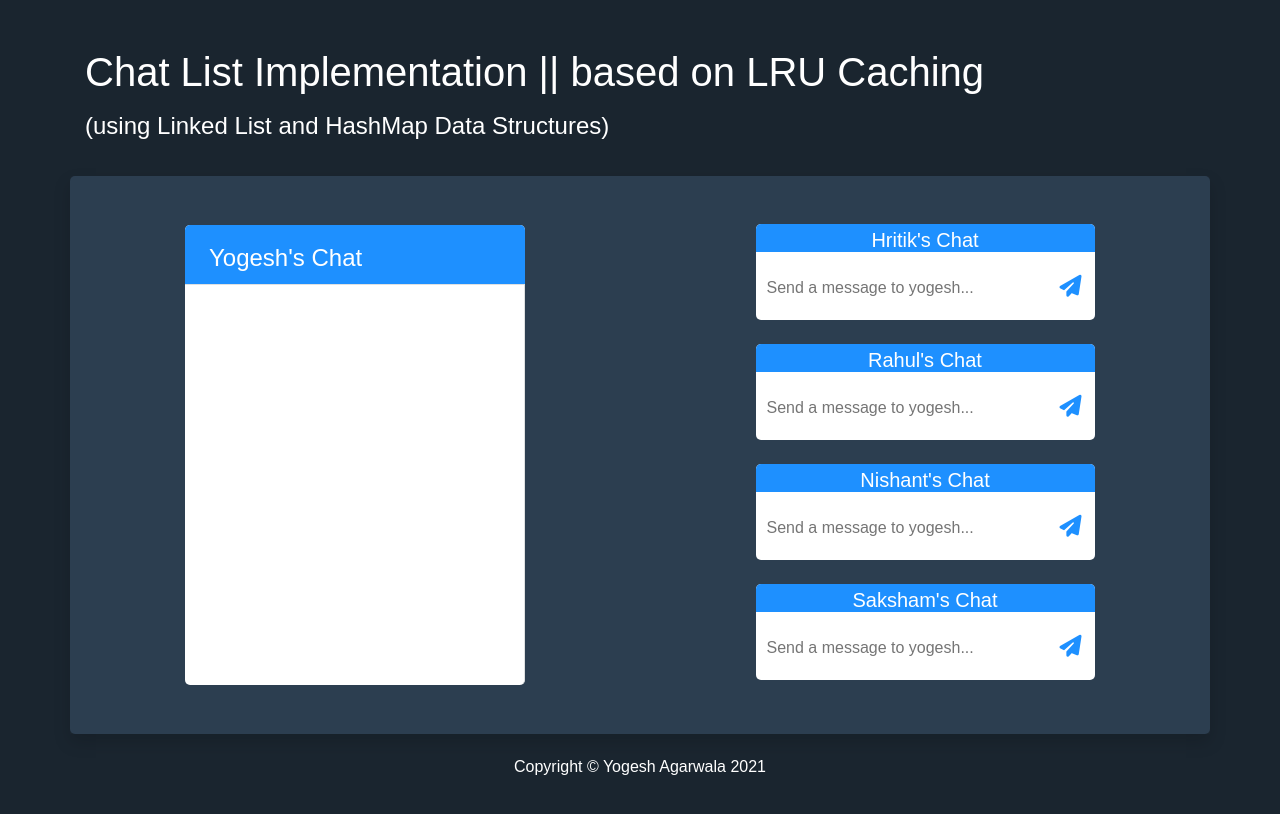
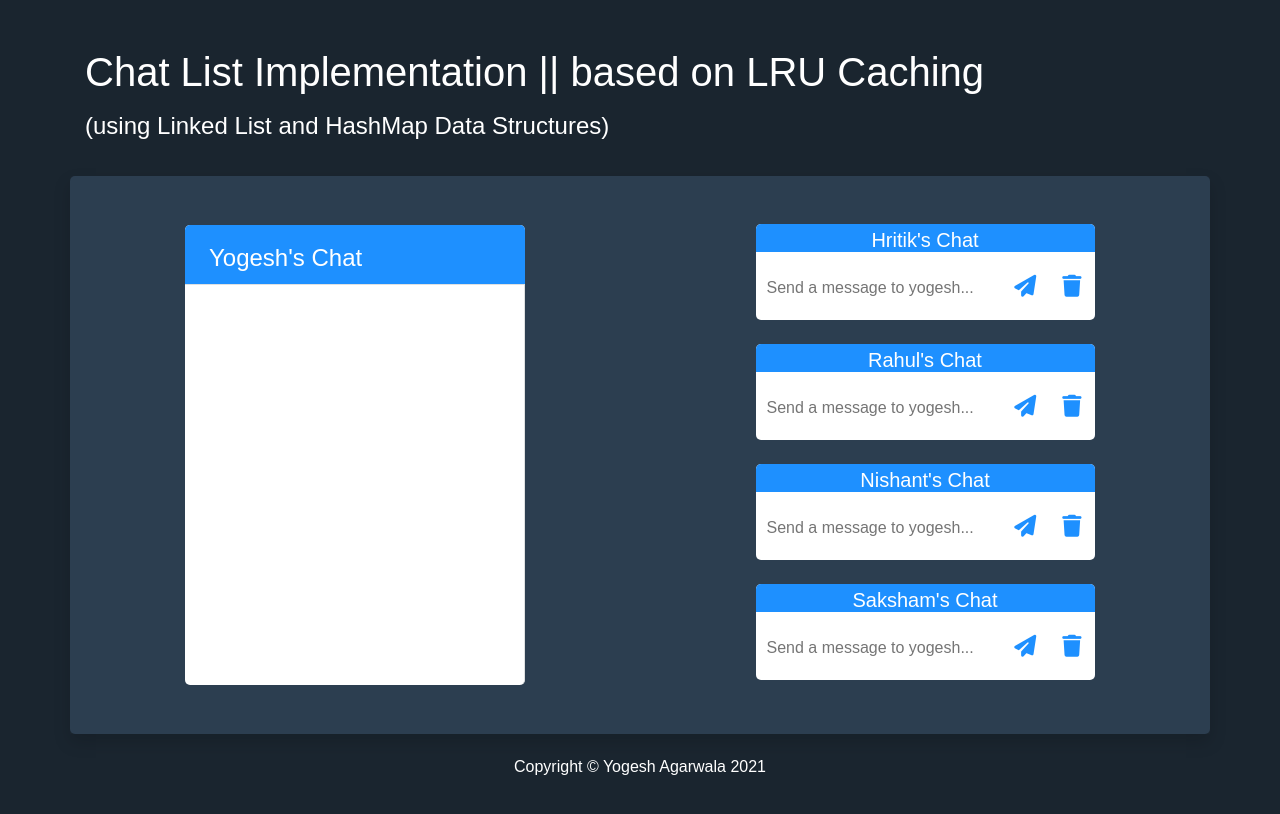
Before and after one commit to yogeshiitm/LRUcache-chatlist, a plain HTML site: page index.html in a window 1280 px wide. Drawn offline with nearby package versions, Linux system fonts and the light colour scheme.

Commit message:
delete option

```diff
--- a/index.html
+++ b/index.html
@@ -28,164 +28,126 @@
 </head>
 
 <body>
-    <!-- <nav class="navbar navbar-light " style="font-size: 25px; font-family: sans-serif; background-color: whitesmoke;">
-
-        <img src="https://codingblocks.com/assets/images/cb/cblogo.png" width="124" height="45"
-            class="d-inline-block align-top" alt="">
-        Auto-Complete Widget
-    </nav> -->
-
     <div class="container mt-4">
 
-
-        <!-- <h1 class="py-4" style="text-align: left; color:white">Chat List Implementation - based on LRU Cache (Linked Lists)</h1> -->
-        <!-- <h1 class="py-4" style="text-align: left; color:white">Chat List Implementation || based on LRU Cache || using Linked Lists & hashmap</h1> -->
-        <h1 class="py-4" style="text-align: left; color:white">Chat List Implementation || based on LRU Caching<br><span style="font-size: x-large;"> (using Linked List and HashMap Data Structures)</span></h1>
+        <!-------------------------------- TITLE ---------------------------------->
+        <h1 class="py-4" style="text-align: left; color:white">Chat List Implementation || based on LRU Caching<br><span
+                style="font-size: x-large;"> (using Linked List and HashMap Data Structures)</span></h1>
 
 
-
+        <!--------------------------------- YOGESH'S (RECIEVER) CHAT --------------------------------->
         <div class="row shadow ">
             <div class="col-6 center py-4" style="border-radius:5px 0px 0px 5px; background-color: #2c3e50;">
                 <div class="ks-messenger">
                     <div class="ks-discussions">
-
+                        <!-------------------------------- HEADING ------------------------------------>
                         <div class="ks-header" style="background-color: dodgerblue;">
-                            <!-- <span class="col-4" style="text-align: center">
-                            <i class="fas fa-comments" style="color: dodgerblue"></i>
-                        </span>
-                        <span class="col-4" style="text-align: center">
-                            <i class="fas fa-video" style="color: dodgerblue"></i>
-                        </span>
-                        <span class="col-4" style="text-align: center">
-                            <i class="fas fa-stream" style="color: dodgerblue"></i>
-                        </span> -->
-
                             <h4 class="px-4 pt-3" style="text-align: center; color:white">Yogesh's Chat</h4>
                         </div>
-
-
-
+                        <!-------------------------------- CHAT LIST ---------------------------------->
                         <div class="ks-body ks-scrollable jspScrollable" data-auto-height=""
                             style="height: 400px; overflow-y: auto; padding: 0px; width: 339px;" tabindex="0">
-
                             <div class="jspContainer">
+                                <!-- the new message will be added in the below ul tag -->
                                 <div class="jspPane" style="padding: 0px; top: 0px; width: 339px;">
                                     <ul class="ks-items" id="chat-list">
                                     </ul>
-                                </div>
-                                <div class="jspVerticalBar">
-                                    <div class="jspCap jspCapTop"></div>
-                                    <div class="jspTrack" style="height: 100px;">
-                                        <div class="jspDrag">
-                                            <div class="jspDragTop"></div>
-                                            <div class="jspDragBottom"></div>
-                                        </div>
-                                    </div>
-                                    <div class="jspCap jspCapBottom"></div>
                                 </div>
                             </div>
                         </div>
                     </div>
                 </div>
-
             </div>
 
+
+            <!------------------------------------ SENDER'S CHAT ----------------------------------------->
             <div class="col-6 center2 py-5" style="border-radius:0px 5px 5px 0px; background-color: #2c3e50;">
-
                 <div class="ks-messenger mt-0">
-                    <!-- <div class="ks-discussions"> -->
-                        <div  class="mb-4"
-                            style="border-radius:5px; background-color:white;  height: 96px; width: 339px;" >
-                            <h4 class="px-4 pt-1" style="border-radius:5px 5px 0px 0px; font-size:20px; background-color: dodgerblue; text-align: center; color:white">Hritik's Chat</h4>
-
-                            <div class="center_input mt-3"style=" display: flex !important; ">
-                                <input type="text" placeholder="Send a message to yogesh..." id="contact_input"
-                                    style="background-color:white; outline:none;  border-radius: 5px;">
-                                <button class="btn" style="color: white; "
-                                    id="generate-step"><i style="color: dodgerblue;  font-size: 22px;" class="fas fa-paper-plane"></i></button>
-                            </div>
-
-                        </div>
-
-                        <div  class="mb-4"
-                            style="border-radius:5px; background-color:white;  height: 96px; width: 339px;" >
-                            <h4 class="px-4 pt-1" style="border-radius:5px 5px 0px 0px; font-size:20px; background-color: dodgerblue; text-align: center; color:white">Rahul's Chat</h4>
-
-                            <div class="center_input mt-3"style=" display: flex !important; ">
-                                <input type="text" placeholder="Send a message to yogesh..." id="contact_input"
-                                    style="background-color:white; outline:none;  border-radius: 5px;">
-                                <button class="btn" style="color: white; "
-                                    id="generate-step2"><i style="color: dodgerblue;  font-size: 22px;" class="fas fa-paper-plane"></i></button>
-                            </div>
-
-                        </div>
-
-                        <div  class="mb-4"
-                            style="border-radius:5px; background-color:white;  height: 96px; width: 339px;" >
-                            <h4 class="px-4 pt-1" style="border-radius:5px 5px 0px 0px; font-size:20px; background-color: dodgerblue; text-align: center; color:white">Nishant's Chat</h4>
-
-                            <div class="center_input mt-3"style=" display: flex !important; ">
-                                <input type="text" placeholder="Send a message to yogesh..." id="contact_input"
-                                    style="background-color:white; outline:none;  border-radius: 5px;">
-                                <button class="btn" style="color: white; "
-                                    id="generate-step3"><i style="color: dodgerblue;  font-size: 22px;" class="fas fa-paper-plane"></i></button>
-                            </div>
-
-                        </div>
-
-                        <div
-                            style="border-radius:5px; background-color:white;  height: 96px; width: 339px;" >
-                            <h4 class="px-4 pt-1" style="border-radius:5px 5px 0px 0px; font-size:20px; background-color: dodgerblue; text-align: center; color:white">Saksham's Chat</h4>
-
-                            <div class="center_input mt-3"style=" display: flex !important; ">
-                                <input type="text" placeholder="Send a message to yogesh..." id="contact_input"
-                                    style="background-color:white; outline:none;  border-radius: 5px;">
-                                <button class="btn" style="color: white; "
-                                    id="generate-step4"><i style="color: dodgerblue;  font-size: 22px;" class="fas fa-paper-plane"></i></button>
-                            </div>
-
-                        </div>
 
 
-                    <!-- </div> -->
+                    <!-------------------------------- SENDER-1 ---------------------------------->
+                    <div class="mb-4" style="border-radius:5px; background-color:white;  height: 96px; width: 339px;">
+                        <h4 class="px-4 pt-1"
+                            style="border-radius:5px 5px 0px 0px; font-size:20px; background-color: dodgerblue; text-align: center; color:white">
+                            Hritik's Chat</h4>
+                        <!---------- send button ------------>
+                        <div class="center_input mt-3" style="display: flex !important; ">
+                            <!-- temporarily made this readonly until i write code for DOM Manipulation-->
+                            <input type="text" readonly placeholder="Send a message to yogesh..." id="contact_input"
+                                style="background-color:white; outline:none;  border-radius: 5px;">
+                            <button class="btn" style="color: white; " id="send_message1"><i
+                                    style="color: dodgerblue;  font-size: 22px;"
+                                    class="fas fa-paper-plane"></i></button>
+                            <button class="btn" style="color: white; " id="delete_message1"><i
+                                    style="color: dodgerblue;  font-size: 22px;" class="fas fa-trash"></i></i></button>
+                        </div>
+                    </div>
 
-                    <!-- <button type="button" class="btn btn-danger" id="generate-step" style="width: 100%; margin: auto">Add
-                        new user</button> -->
+                    <!-------------------------------- SENDER-2 ---------------------------------->
+                    <div class="mb-4" style="border-radius:5px; background-color:white;  height: 96px; width: 339px;">
+                        <h4 class="px-4 pt-1"
+                            style="border-radius:5px 5px 0px 0px; font-size:20px; background-color: dodgerblue; text-align: center; color:white">
+                            Rahul's Chat</h4>
+                        <!---------- send button ------------>
+                        <div class="center_input mt-3" style=" display: flex !important; ">
+                            <input type="text" readonly placeholder="Send a message to yogesh..." id="contact_input"
+                                style="background-color:white; outline:none;  border-radius: 5px;">
+                            <button class="btn" style="color: white; " id="send_message2"><i
+                                    style="color: dodgerblue;  font-size: 22px;"
+                                    class="fas fa-paper-plane"></i></button>
+                            <button class="btn" style="color: white; " id="delete_message2"><i
+                                    style="color: dodgerblue;  font-size: 22px;" class="fas fa-trash"></i></i></button>
+                        </div>
+                    </div>
 
+                    <!-------------------------------- SENDER-3 ---------------------------------->
+                    <div class="mb-4" style="border-radius:5px; background-color:white;  height: 96px; width: 339px;">
+                        <h4 class="px-4 pt-1"
+                            style="border-radius:5px 5px 0px 0px; font-size:20px; background-color: dodgerblue; text-align: center; color:white">
+                            Nishant's Chat</h4>
+                        <!---------- send button ------------>
+                        <div class="center_input mt-3" style=" display: flex !important; ">
+                            <input type="text" readonly placeholder="Send a message to yogesh..." id="contact_input"
+                                style="background-color:white; outline:none;  border-radius: 5px;">
+                            <button class="btn" style="color: white; " id="send_message3"><i
+                                    style="color: dodgerblue;  font-size: 22px;"
+                                    class="fas fa-paper-plane"></i></button>
+                            <button class="btn" style="color: white; " id="delete_message3"><i
+                                    style="color: dodgerblue;  font-size: 22px;" class="fas fa-trash"></i></i></button>
+                        </div>
+                    </div>
+
+                    <!-------------------------------- SENDER-4 ---------------------------------->
+                    <div style="border-radius:5px; background-color:white;  height: 96px; width: 339px;">
+                        <h4 class="px-4 pt-1"
+                            style="border-radius:5px 5px 0px 0px; font-size:20px; background-color: dodgerblue; text-align: center; color:white">
+                            Saksham's Chat</h4>
+                        <!---------- send button ------------>
+                        <div class="center_input mt-3" style=" display: flex !important; ">
+                            <input type="text" readonly placeholder="Send a message to yogesh..." id="contact_input"
+                                style="background-color:white; outline:none;  border-radius: 5px;">
+                            <button class="btn" style="color: white; " id="send_message4"><i
+                                    style="color: dodgerblue;  font-size: 22px;"
+                                    class="fas fa-paper-plane"></i></button>
+                            <button class="btn" style="color: white; " id="delete_message4"><i
+                                    style="color: dodgerblue;  font-size: 22px;" class="fas fa-trash"></i></i></button>
+                        </div>
+                    </div>
                 </div>
-
-
-
-
-
             </div>
         </div>
     </div>
 
+
+    <!-------------------------------- FOOTER ---------------------------------->
     <div class="copyright py-4 text-center" style="color: white !important;">
         <div class="container">
             <p>Copyright © Yogesh Agarwala 2021</p>
-
-            <!-- <a target="_blank" class="hrefWithoutDecoration2" href="https://yogeshiitm.github.io/about">Copyright © Yogesh Agarwala 2021</a>
-            <strong><a target="_blank"  href="https://www.linkedin.com/in/yogeshiitm/"><i class="fab fa-linkedin"></i></a></strong>
-            <strong><a target="_blank"  href="https://github.com/yogeshiitm"><i class="fab fa-github"></i></a></strong>
-            <strong><a target="_blank" href="mailto:yogeshiitm1@gmail.com"><i class="fa fa-envelope" aria-hidden="true"></i></a></strong> -->
         </div>
     </div>
 
 
-    <!-- <template>
-            <div class="list-group-item list-group-item-action" style="display: inline-flex">
-                <span class="ks-avatar" style="align-content: center">
-                    <img src="images/avatar2.png" id="Image" style="margin: 10px; height: 30px; width: 30px">
-                </span>
-                <div>
-                    <span id="Name">Yogesh</span>
-                    <br>
-                    <span id="Number">1234</span>
-                </div>
-            </div>
-        </template> -->
+    <!---------------------- TEMPLATE FOR YOGESH'S CHAT -------------------------->
     <template>
         <li class="ks-item" id="ChatListItem">
             <a href="#">
```
